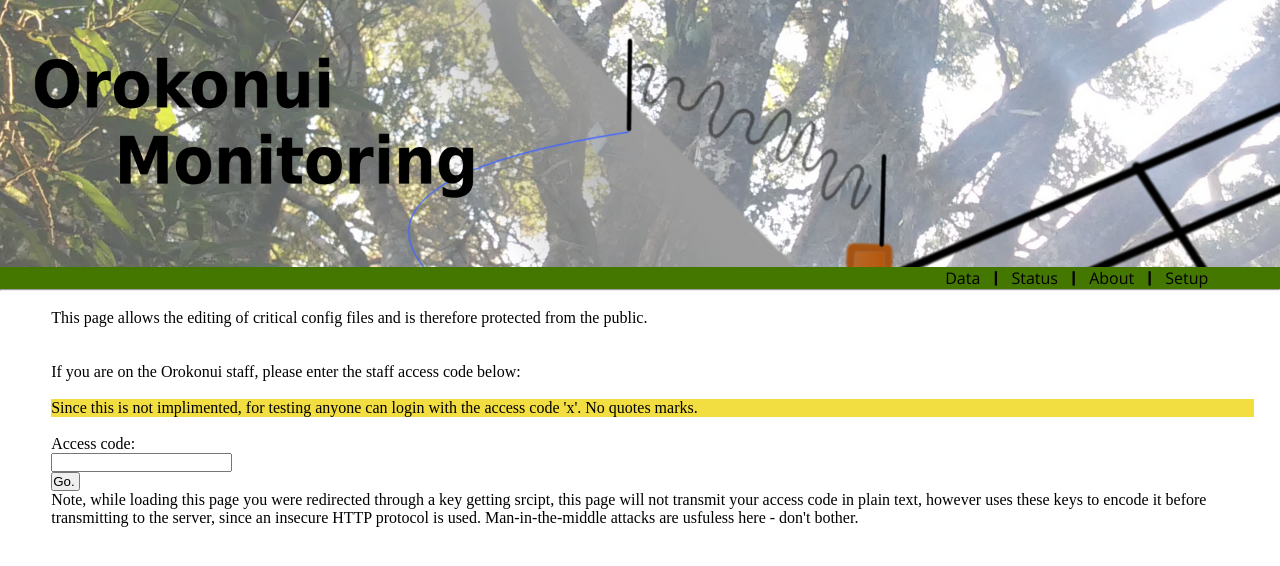
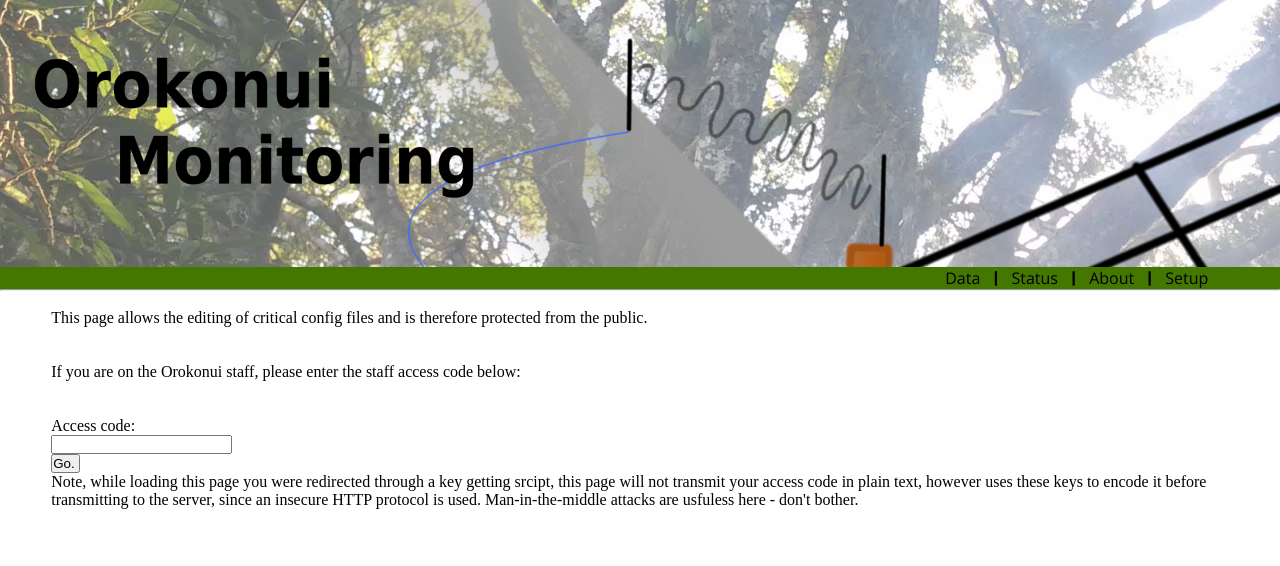
Before and after one commit to green0range/IoT-ecosanctuary-web-monitoring, a PHP site: page /rules.php?hk=1 in a window 1280 px wide. Shown: the top 566 px of the page. Run offline with PHP 8.4, Linux system fonts and the light colour scheme; data that the repository does not hold is empty.

Commit message:
rules update

```diff
--- a/rules.php
+++ b/rules.php
@@ -23,7 +23,6 @@
 						<a href='" . $links . "&redirect=config:numbers'>Contacts</a><br>
 						<a href='" . $links . "&redirect=config:status'>Status</a><br>
 						<a href='" . $links . "&redirect=config:datainterpretation'>Interpretation</a><br>
-						<a href='" . $links . "&redirect=about:config'>Setup</a><br>
 					</p>
 				</div>";
 			if ($_GET['redirect'] == "about:home"){
@@ -220,25 +219,8 @@ $page_contents .="</p>
       <input type='text'name='msg' size='80'></input><br><br></p>
       <input type='submit' value='Add alert. '></input>
 	<br><br>
-	<input type='checkbox' name='send_clear'></input> '];
+	<input type='checkbox' name='send_clear'></input> Send all clear?
 	<br><br>
-      <p><strong>Formating help: </strong>Any *-ed lines requires all fields filled.
-        Any other line requires either all or none but not partital filled fields<br><br>
-      For gates, an open gate is represented
-      by the value 1, and a closed gate is represented by 0. For temperature,
-      values are in degrees C. Windspeeds are in km/h. Time is in 24h time.<br><br>
-      You can add variables into the alert text (without quotes) using:<br>
-      '!value' : The value of the sensor activating the alert.<br>
-      '!time' : The time the threshold was crossed.<br>
-      '!current_time' : The time the alert is accually send. (Only different from !time if delay.)<br>
-      '!node_HR_name' : The nodes's human readable name.<br>
-      '!lat' : The latidude of the node<br>
-      '!lng' : The Longidute of the node<br><br>
-      You can also do basic arithmetic, with the following:
-      !Maths(operation) where the operation is with number +, -, *, / by number,
-      or nummeric variable with the same operators. Variables and hard-coded numbers can be mixed, times are also formated as numbers until final processing and can therefore also be added or subtracted. Multipling/dividing time is unwise, as it is in UNIX time format (very large number). Final processing will pharse time in 24h format, along with any arithmetic changes you have made to it. (eg; finding difference/delays)
-      If you do not indicate you want the server to calculate, it will phrase your expression as
-      a regular string.</p>
   </form>
 </div>";
 
@@ -291,7 +273,7 @@ $page_contents .="</p>
     <br><a href='resource/datahandling/status.log'>Download Rules Log</a>
 </div>";
 			}else if($_GET['redirect']=='about:config'){
-				$page_contents = $sidebar . "
+				/*$page_contents = $sidebar . "
 <div id='main'>
 	<script>
                         math.config({
@@ -335,7 +317,7 @@ $page_contents .="</p>
 		You can set backups to occur automatically after n data dumps. A data dump is when the collector upload any data to the server. The backup is done through a bash command you speify, be careful, you have the full power of the shell. If yon don't know what to done the default should be fine.</p>
 
 </div>
-				";
+				";*/
 			}else{
 				$page_contents = $sidebar . "<p>Sorry, we can't find that location. Try <a href='" . $links . "&redirect=about:home'>home</a>.</p>";
 			}
@@ -346,7 +328,6 @@ $page_contents .="</p>
         <br>
         <p>If you are on the Orokonui staff, please enter the staff access code below:</p>
         <br>
-	<div id='warning'><p>Since this is not implimented, for testing anyone can login with the access code 'x'. No quotes marks.</p></div>
         <br>
 		<script>
 			'use strict';
@@ -440,11 +421,5 @@ $page_contents .="</p>
 		<div id="content">
 			<?php echo $page_contents; ?>
 		</div>
-		<!--<div id="footer">
-				<hr>
-				<p>Design by <a href="https://twitter.com/WilliamSatterth">William Satterthwaite</a>, 2016. Fonts from <a href="https://www.google.com/fonts">google.com/fonts</a>, map from <a href="https://maps.google.com">maps.google.com</a>. All other context under
-				<a href="https://creativecommons.org/licenses/by/4.0/">Creative Commons</a>.</p>
-				<br>
-		</div>-->
 	</body>
 </html>
```
